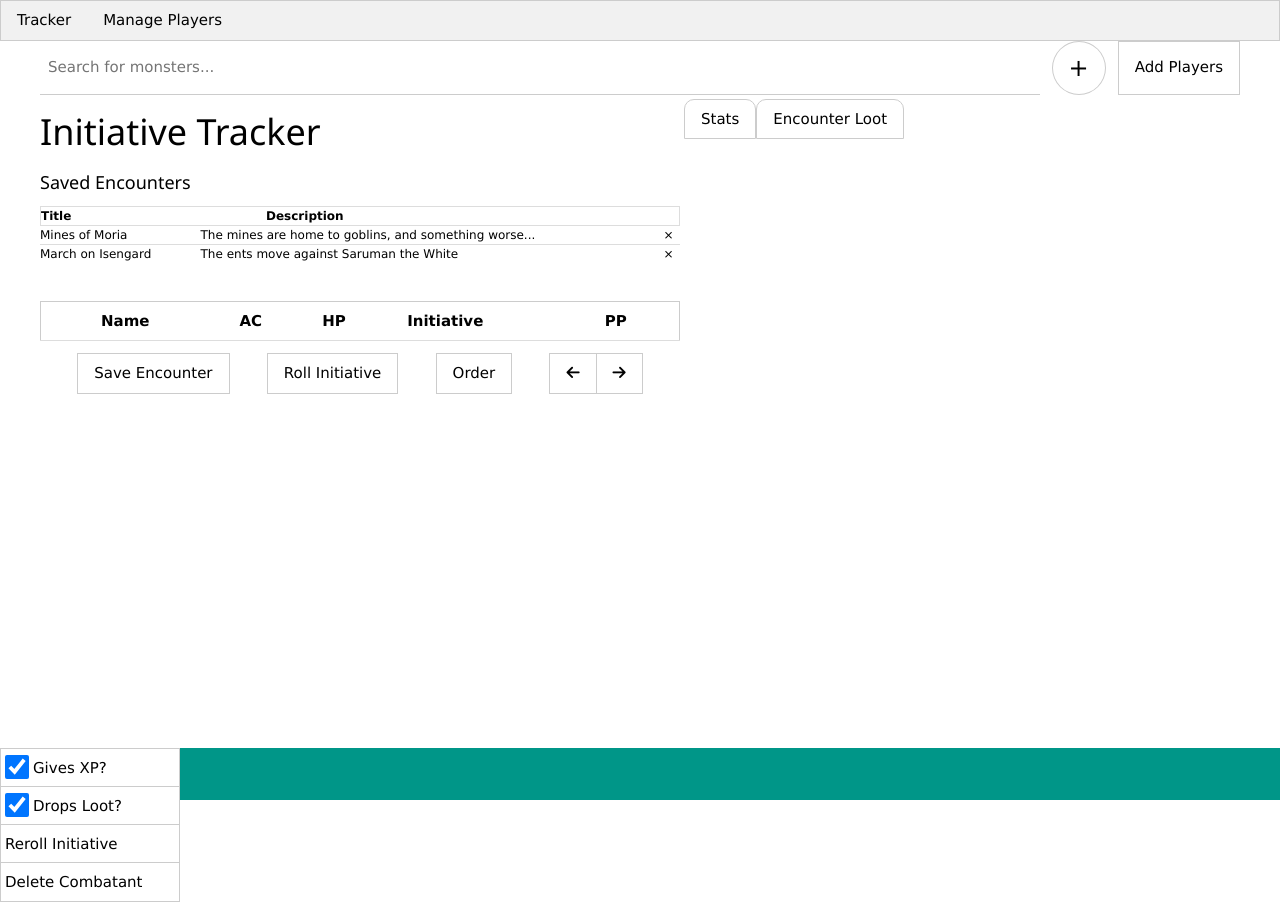
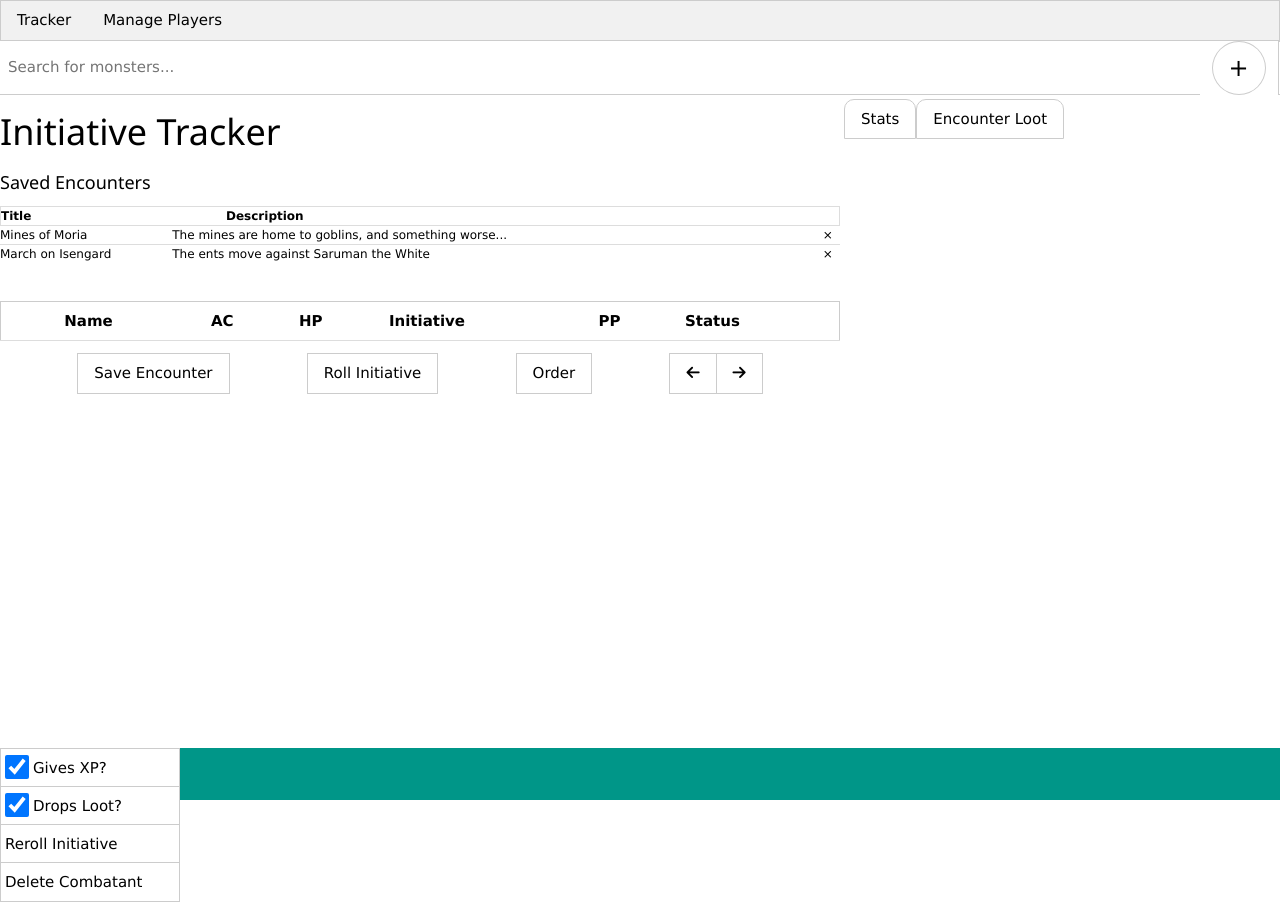
Before and after one commit to ben-githubs/dmtoolkit, a Flask app: template dmtoolkit/inittracker/templates/tracker.jinja2 in a window 1280 px wide; the page is wider, and only the part inside the window is pictured. Run offline with Flask 3, Linux system fonts and the light colour scheme; the template is opened without the code that fills it, so the values that code supplies are empty; parts of the project's set-up code (start-up, migrations or seed data) failed here and were passed over; some libraries are stand-ins or nearby versions; some web fonts are replaced.

Commit message:
Statuses now display in tracker

```diff
--- a/dmtoolkit/inittracker/routes.py
+++ b/dmtoolkit/inittracker/routes.py
@@ -102,7 +102,8 @@ def get_monster_combat_overview():
             "sp": sp,
             "gp": gp,
             "items": [item.id() for item in item_set.values()]
-        }
+        },
+        "statuses": []
     })
 
 @tracker_bp.app_template_filter("ordinal")
--- a/dmtoolkit/inittracker/static/tracker.js
+++ b/dmtoolkit/inittracker/static/tracker.js
@@ -90,9 +90,9 @@ function updateHP(self) {
         refreshLoot();
         refreshXP();
         if (monster.dead) {
-            self.closest('tr').addClass("dead");
+            addStatus(self, 'incapacitated', prepend=true);
         } else {
-            self.closest('tr').removeClass("dead");
+            removeStatus(self, 'incapacitated');
         }
     }
 }
@@ -119,6 +119,9 @@ function addMonster(monsterId, params={}) {
 
             trow.append(`<td></td>`);
             trow.append(`<td>${data.pp}</td>`);
+            statusCell = $(`<td style="vertical-align: middle; width: 140px;"></td>`);
+            statusCell.html(getAddStatusWidget());
+            trow.append(statusCell);
             trow.data("id", monsterId);
             trow.data("type", "npc");
             trow.data("initMod", data.initMod);
@@ -127,6 +130,7 @@ function addMonster(monsterId, params={}) {
             trow.data("loot", data.loot);
             trow.data('hasXp', data.flag_xp);
             trow.data('hasLoot', data.flag_loot);
+            trow.data('statuses', data.statuses);
 
             // Some functions might provide some overrides we should use
             if ('hasXp' in params) {
@@ -168,9 +172,13 @@ function togglePlayer(button) {
                 trow.append(td);
 
                 trow.append(`<td style="vertical-align: middle"><input class="w3-input w3-border" type="text" value=""></td>`);
-                trow.append(`<td style="vertical-align: middle">${data.pp}</td>`)
+                trow.append(`<td style="vertical-align: middle">${data.pp}</td>`);
+                statusCell = $(`<td style="vertical-align: middle; width: 140px;"></td>`);
+                statusCell.html(getAddStatusWidget());
+                trow.append(statusCell);
 
                 trow.data("id", `${playerName}.player`);
+                trow.data("statuses", []);
 
                 trow.click(function(event) { updateStatblockTarget(event); });
 
@@ -304,6 +312,81 @@ function refreshLoot() {
             $('#lootblock').html(response)
         }
     })
+}
+
+function refreshStatus(tr) {
+    if (!tr.is('tr')) {
+        tr = tr.closest('tr');
+    }
+
+    // Get unique statuses
+    statuses = [...new Set(tr.data('statuses'))]
+
+    statusCell = tr.children().eq(6);
+    if (statuses.length == 0) {
+        statusCell.html(getAddStatusWidget());
+    } else {
+        statusCell.empty();
+        height = 40;
+        if (statuses.length > 3) {
+            height = 20;
+        }
+        $.each(statuses, function(_, status) {
+            console.log(status);
+            image = $(`<img src="inittracker/static/status-markers/${status}.png" style="height:${height}px" alt="blinded">`);
+            image.click(function(event) {
+                removeStatus(event.target, status);
+            })
+            statusCell.append(image);
+        });
+    }
+}
+
+function addStatus(elem, status, prepend=false) {
+    // Get root table row
+    tr = $(elem);
+    if (!tr.is('tr')) {
+        tr = tr.closest('tr');
+    }
+
+    // Add status
+    statuses = tr.data("statuses");
+    if (prepend) {
+        statuses = [status, ...statuses];
+    } else {
+        statuses.append(status);
+    }
+    tr.data("statuses", statuses);
+    refreshStatus(tr);
+}
+
+function removeStatus(elem, status) {
+    // Get root table row
+    tr = $(elem);
+    if (!tr.is('tr')) {
+        tr = tr.closest('tr');
+    }
+
+    // Remove status
+    oldStatuses = tr.data("statuses");
+    newStatuses = $.grep(oldStatuses, function(val) {
+        return val !== status;
+    })
+    tr.data("statuses", newStatuses);
+    refreshStatus(tr);
+}
+
+function getAddStatusWidget() {
+    elem = $('<span class="w3-button w3-white w3-ripple">Add Status</span>');
+    elem.click(function (event) {
+        tr = $(event.target);
+        if (!tr.is('tr')) {
+            tr = tr.closest('tr');
+        }
+        tr.data('statuses', ['blinded', 'bleeding-out', 'blessed']);
+        refreshStatus(tr);
+    })
+    return elem
 }
 
 function showTab(elem) {
--- a/dmtoolkit/inittracker/templates/tracker.jinja2
+++ b/dmtoolkit/inittracker/templates/tracker.jinja2
@@ -13,7 +13,7 @@
 
 {% include "save-encounter.jinja2" %}
 
-<div style="margin: auto; width:1200px; height: 100%; display: flex; flex-direction: column;">
+<div style="margin: auto; width:1400px; height: 100%; display: flex; flex-direction: column;">
     <div style="display: flex; margin: 0; width: 100%;">
         <input id="monstersearch" list="monsterlist" class="w3-input" type="text" placeholder="Search for monsters...">
         <datalist id="monsterlist">
@@ -43,6 +43,7 @@
                     <th>HP</th>
                     <th>Initiative</th>
                     <th>PP</th>
+                    <th>Status</th>
                 </tr>
             </table>
             <div style="margin-top: 12px; display: flex; justify-content: space-evenly">
```
